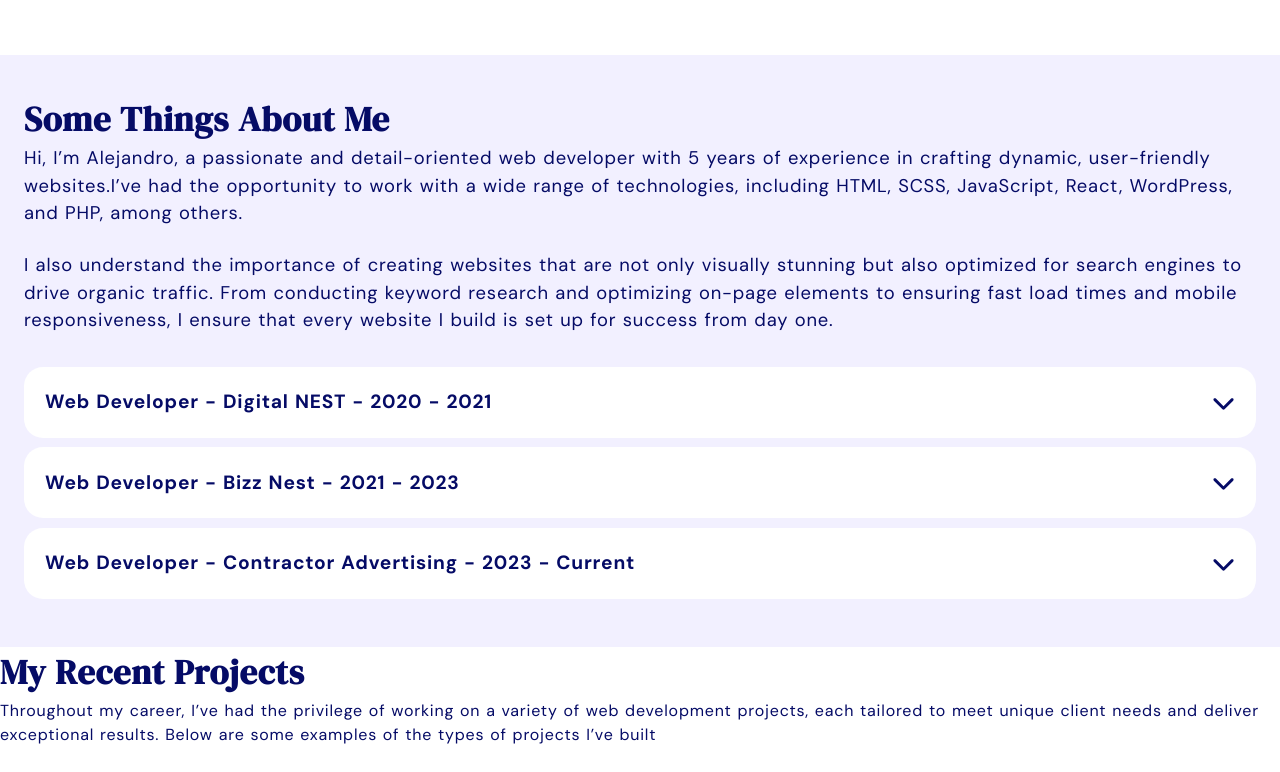
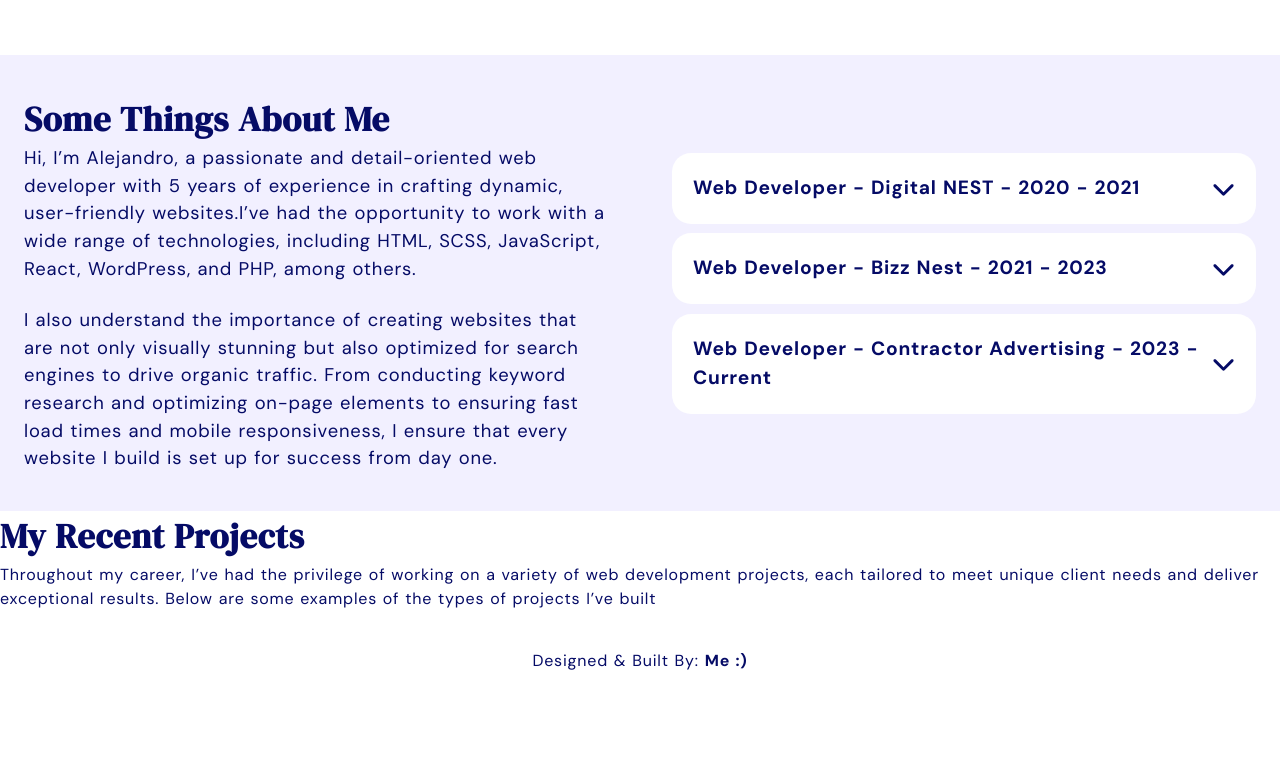
Before and after one commit to Alex7254/portfolio, a plain HTML site: page index.html in a window 1280 px wide. Shown: the part 700-1472 px from the top of the page. After the commit the page ends 1412 px from the top, so only its background shows below. Drawn offline with Linux system fonts and the light colour scheme.

Commit message:
update about me layout

```diff
--- a/index.html
+++ b/index.html
@@ -7,7 +7,7 @@
   <meta name="robots" content="noindex">
   <title>Alejandro Garcia | Portfolio</title>
   <link rel="icon" type="image/svg" href="assets/images/favicon.svg" />
-  <link rel="stylesheet" href="styles/css/style.css">
+  <link rel="stylesheet" href="styles/css/style.css?v0.0.3">
   <script src="assets/index.js"></script>
 </head>
 
@@ -59,7 +59,8 @@
 
 
   <section class="about">
-    <div class="about--wrapper max-width">
+    <div class="about--flex max-width">
+      <div class="about--wrapper">
         <h2>Some Things About Me</h2>
         <p>Hi, I’m Alejandro, a passionate and detail-oriented web developer with 5 years of experience in crafting
           dynamic, user-friendly websites.I’ve had the opportunity to work with a wide range of technologies,
@@ -67,12 +68,13 @@
         </p>
         <br />
         <p> I also understand the importance of creating websites that are not only visually stunning but also optimized
-        for search engines to drive organic traffic. From conducting keyword research and optimizing on-page elements to
+          for search engines to drive organic traffic. From conducting keyword research and optimizing on-page elements
+          to
           ensuring fast load times and mobile responsiveness, I ensure that every website I build is set up for success
           from day one.</p>
       </div>
 
-    <div class="about--experience  max-width">
+      <div class="about--experience">
         <ul class="accordion-items">
           <li class="faq-item">
             <span class="accordion faq-title">
@@ -83,7 +85,8 @@
                 </path>
               </svg>
             </span>
-          <p class="panel faq-answer">To prepare your furnace for winter, schedule regular maintenance with our team at
+            <p class="panel faq-answer">To prepare your furnace for winter, schedule regular maintenance with our team
+              at
               Lion Home Service. We will check and clean the components, replace air filters, and ensure your furnace is
               running efficiently. Contact us at <a class="phoneLink" href="tel:9702303165">(970) 230-3165</a> to book
               your appointment with Lion Home Service today. <a
@@ -98,7 +101,8 @@
                 </path>
               </svg>
             </span>
-          <p class="panel faq-answer">To prepare your furnace for winter, schedule regular maintenance with our team at
+            <p class="panel faq-answer">To prepare your furnace for winter, schedule regular maintenance with our team
+              at
               Lion Home Service. We will check and clean the components, replace air filters, and ensure your furnace is
               running efficiently. Contact us at <a class="phoneLink" href="tel:9702303165">(970) 230-3165</a> to book
               your appointment with Lion Home Service today. <a
@@ -113,13 +117,15 @@
                 </path>
               </svg>
             </span>
-          <p class="panel faq-answer">To prepare your furnace for winter, schedule regular maintenance with our team at
+            <p class="panel faq-answer">To prepare your furnace for winter, schedule regular maintenance with our team
+              at
               Lion Home Service. We will check and clean the components, replace air filters, and ensure your furnace is
               running efficiently. Contact us at <a class="phoneLink" href="tel:9702303165">(970) 230-3165</a> to book
               your appointment with Lion Home Service today. <a
                 href="/heating/winterizing-warmth-tips-for-a-winter-ready-furnace/">Learn More</a></p>
           </li>
         </ul>
+      </div>
     </div>
   </section>
 
--- a/styles/style.scss
+++ b/styles/style.scss
@@ -324,11 +324,40 @@ select {
   background-color: var(--section-bg-color);
   padding: 3% 1.5em;
 
-  .about--wrapper {
-    margin-bottom: 2em;
+  .about--flex {
+    display: flex;
+    flex-direction: column;
+    justify-content: space-between;
+    align-items: center;
+    gap: 4em 0;
 
-    p {
-      font-size: 1.15em;
+    .about--wrapper {
+      margin-bottom: 2em;
+
+      p {
+        font-size: 1.15em;
+      }
+    }
+
+    .about--experience {
+      width: 100%;
+    }
+  }
+
+  @media screen and (min-width: 950px) {
+    .about--flex {
+      flex-direction: row;
+      gap: 0 4em;
+
+      .about--wrapper,
+      .about--experience {
+        width: 50%;
+      }
+
+      .about--wrapper {
+        margin-bottom: 0;
+      }
+
     }
   }
 }
```
Also changed, not shown: styles/css/style.css, styles/css/style.min.css, 2 other files. Lines whose indentation alone changed are shown as unchanged.
